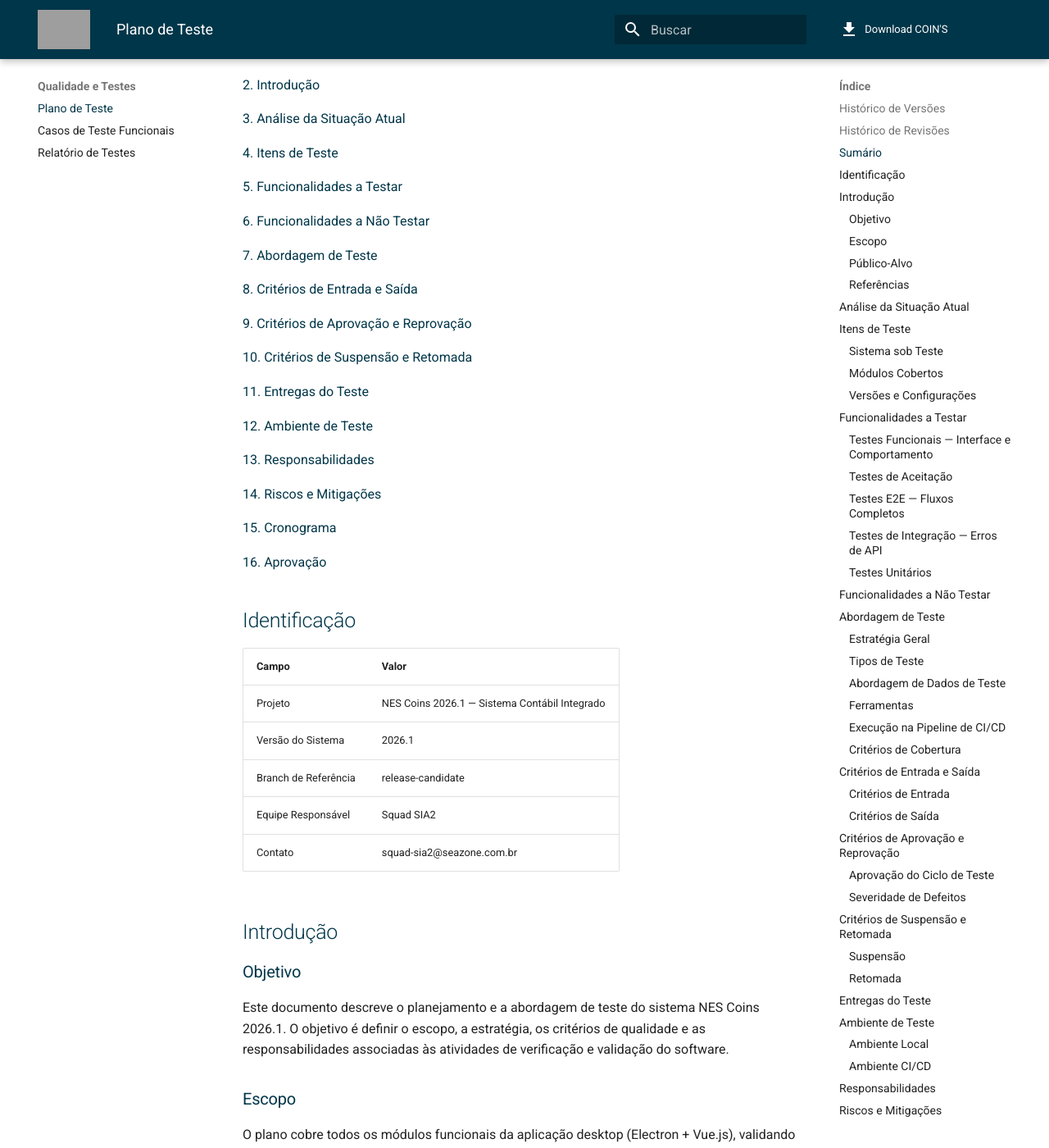
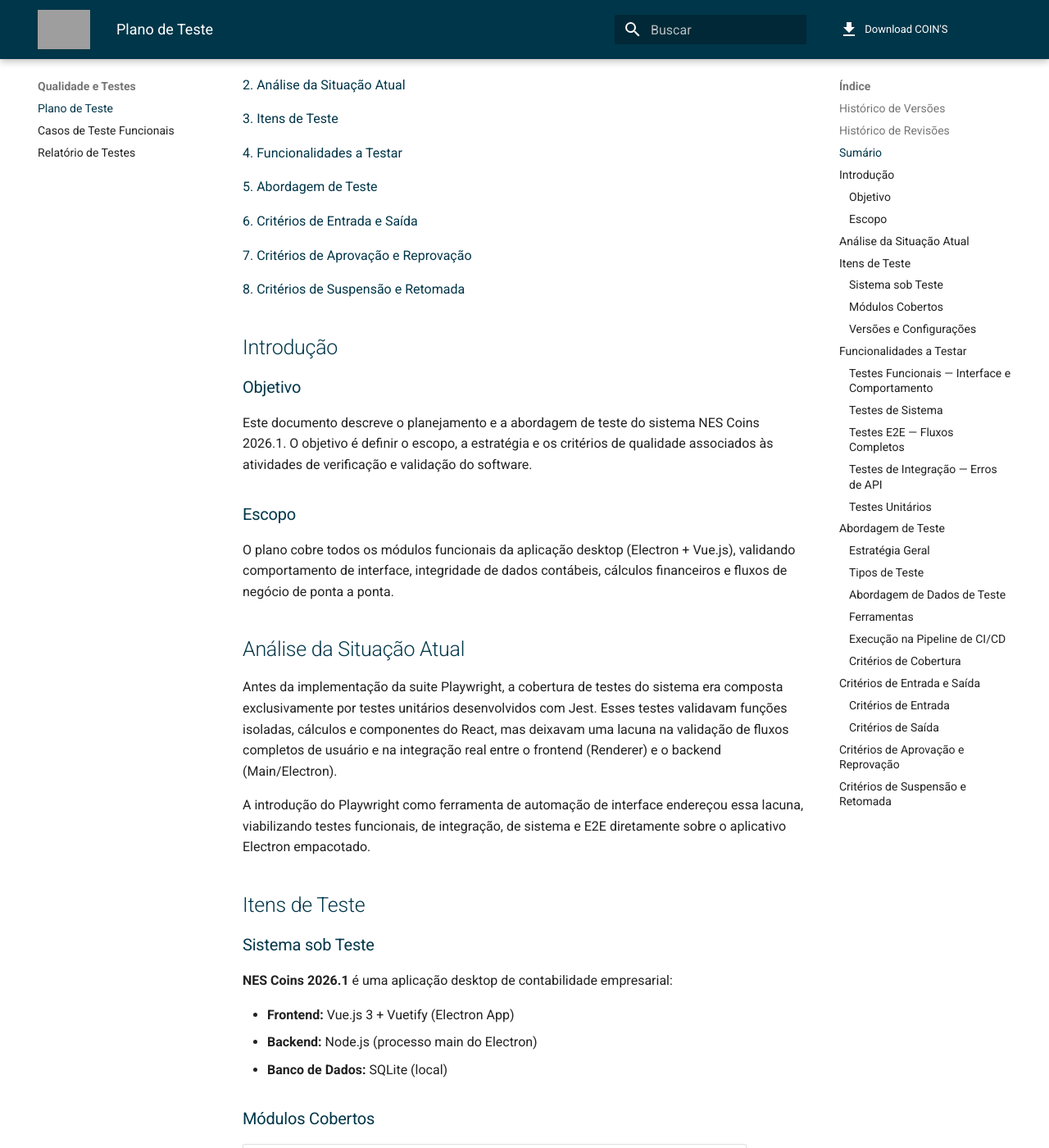
Before and after one commit to NES-Contabilidade-Integrada/doc-coins2026.1, an MkDocs documentation site: the page built from docs/qualidade-testes/plano-de-teste.md, in a window 1280 px wide and 1400 px high, scrolled down 829 px. Shown: the whole window at 82% size. Built offline with MkDocs 1.6.1 and Material for MkDocs 9.7.7, drawn with Linux system fonts in a browser that asks for light colours; comment, search, counter and statistics services are not loaded; some of the changed text lies outside the part shown; grey boxes are pictures that could not be loaded.

Commit message:
docs(plano-de-teste): simplifica estrutura — remove seções não aplicáveis e renomeia aceitação para sistema
Co-Authored-By: Claude Sonnet 4.6 <noreply@anthropic.com>

```diff
--- a/docs/qualidade-testes/plano-de-teste.md
+++ b/docs/qualidade-testes/plano-de-teste.md
@@ -18,76 +18,37 @@
 
 ## Sumário
 
-[1. Identificação](#identificação)
+[1. Introdução](#introdução)
 
-[2. Introdução](#introdução)
+[2. Análise da Situação Atual](#análise-da-situação-atual)
 
-[3. Análise da Situação Atual](#análise-da-situação-atual)
+[3. Itens de Teste](#itens-de-teste)
 
-[4. Itens de Teste](#itens-de-teste)
+[4. Funcionalidades a Testar](#funcionalidades-a-testar)
 
-[5. Funcionalidades a Testar](#funcionalidades-a-testar)
+[5. Abordagem de Teste](#abordagem-de-teste)
 
-[6. Funcionalidades a Não Testar](#funcionalidades-a-não-testar)
+[6. Critérios de Entrada e Saída](#critérios-de-entrada-e-saída)
 
-[7. Abordagem de Teste](#abordagem-de-teste)
+[7. Critérios de Aprovação e Reprovação](#critérios-de-aprovação-e-reprovação)
 
-[8. Critérios de Entrada e Saída](#critérios-de-entrada-e-saída)
-
-[9. Critérios de Aprovação e Reprovação](#critérios-de-aprovação-e-reprovação)
-
-[10. Critérios de Suspensão e Retomada](#critérios-de-suspensão-e-retomada)
-
-[11. Entregas do Teste](#entregas-do-teste)
-
-[12. Ambiente de Teste](#ambiente-de-teste)
-
-[13. Responsabilidades](#responsabilidades)
-
-[14. Riscos e Mitigações](#riscos-e-mitigações)
-
-[15. Cronograma](#cronograma)
-
-[16. Aprovação](#aprovação)
-
-## Identificação {#identificação}
-
-| Campo | Valor |
-| :--- | :--- |
-| Projeto | NES Coins 2026.1 — Sistema Contábil Integrado |
-| Versão do Sistema | 2026.1 |
-| Branch de Referência | release-candidate |
-| Equipe Responsável | Squad SIA2 |
-| Contato | squad-sia2@seazone.com.br |
+[8. Critérios de Suspensão e Retomada](#critérios-de-suspensão-e-retomada)
 
 ## Introdução {#introdução}
 
 ### Objetivo
 
-Este documento descreve o planejamento e a abordagem de teste do sistema NES Coins 2026.1. O objetivo é definir o escopo, a estratégia, os critérios de qualidade e as responsabilidades associadas às atividades de verificação e validação do software.
+Este documento descreve o planejamento e a abordagem de teste do sistema NES Coins 2026.1. O objetivo é definir o escopo, a estratégia e os critérios de qualidade associados às atividades de verificação e validação do software.
 
 ### Escopo
 
 O plano cobre todos os módulos funcionais da aplicação desktop (Electron + Vue.js), validando comportamento de interface, integridade de dados contábeis, cálculos financeiros e fluxos de negócio de ponta a ponta.
 
-### Público-Alvo
-
-- Equipe de desenvolvimento (Squad SIA2)
-- QA e revisores de qualidade
-- Stakeholders do produto
-
-### Referências
-
-- IEEE 829: Standard for Software Test Documentation
-- Playwright Testing Library Documentation
-- Jest Testing Framework Documentation
-- Código-fonte: `my-app/playwright/specs/` e `my-app/main/tests/`
-
 ## Análise da Situação Atual {#análise-da-situação-atual}
 
 Antes da implementação da suite Playwright, a cobertura de testes do sistema era composta exclusivamente por testes unitários desenvolvidos com Jest. Esses testes validavam funções isoladas, cálculos e componentes do React, mas deixavam uma lacuna na validação de fluxos completos de usuário e na integração real entre o frontend (Renderer) e o backend (Main/Electron).
 
-A introdução do Playwright como ferramenta de automação de interface endereçou essa lacuna, viabilizando testes funcionais, de integração, de aceitação e E2E diretamente sobre o aplicativo Electron empacotado.
+A introdução do Playwright como ferramenta de automação de interface endereçou essa lacuna, viabilizando testes funcionais, de integração, de sistema e E2E diretamente sobre o aplicativo Electron empacotado.
 
 ## Itens de Teste {#itens-de-teste}
 
@@ -141,7 +102,7 @@ Verificam comportamento visual, navegação, filtros e exibição de dados em ca
 | Menu | 1 | 2 |
 | **Total Funcional** | **22** | **126** |
 
-### Testes de Aceitação
+### Testes de Sistema
 
 Validam regras de negócio críticas e integridade de dados contábeis.
 
@@ -149,7 +110,7 @@ Validam regras de negócio críticas e integridade de dados contábeis.
 | :--- | :---: | :---: |
 | Plano de Contas — Integridade | 1 | 2 |
 | Diário Geral — Validações | 1 | 11 |
-| **Total Aceitação** | **2** | **13** |
+| **Total Sistema** | **2** | **13** |
 
 ### Testes E2E — Fluxos Completos
 
@@ -192,18 +153,6 @@ Cobrem lógica de negócio, serviços e controllers do processo main.
 | Helpers / Utilitários | 3 | 36 |
 | **Total Unitários** | **23** | **300** |
 
-## Funcionalidades a Não Testar {#funcionalidades-a-não-testar}
-
-| Funcionalidade | Justificativa |
-| :--- | :--- |
-| Autenticação / Login | Módulo não implementado na versão atual |
-| Múltiplas empresas simultâneas | Fora do escopo desta versão |
-| Integração com sistemas externos | Não previsto para 2026.1 |
-| Testes de carga / performance | Sistema desktop mono-usuário |
-| Testes de rede e latência | Executável opera majoritariamente offline; chamadas locais tornam testes de latência de rede irrelevantes |
-| Testes de segurança (pentest) | Cobertos por processo separado |
-| Backup e restauração de banco | Fora do escopo desta iteração |
-
 ## Abordagem de Teste {#abordagem-de-teste}
 
 ### Estratégia Geral
@@ -221,7 +170,7 @@ A estratégia adota a pirâmide de testes:
 | Unitário | Jest + TypeScript | Serviços, Controllers, Helpers |
 | Funcional | Playwright + Electron | Interface, filtros, cálculos, exibição |
 | Integração | Playwright + Electron | Comportamento UI com erros de API |
-| Aceitação | Playwright + Electron | Regras de negócio contábeis |
+| Sistema | Playwright + Electron | Regras de negócio contábeis |
 | E2E | Playwright + Electron | Fluxos de trabalho completos |
 
 ### Abordagem de Dados de Teste
@@ -304,117 +253,13 @@ Na estratégia seletiva, alterações em `playwright/pages/`, `playwright/utils/
 
 ### Critérios de Saída
 
-- Todos os casos de teste executados.
-- Taxa de aprovação ≥ 95% nos testes funcionais.
-- 100% de aprovação nos testes de aceitação e E2E.
-- Nenhum defeito bloqueante (severity 1) em aberto.
+- 100% dos testes Jest e Playwright devem passar.
 - Relatório de testes gerado e revisado.
 
 ## Critérios de Aprovação e Reprovação {#critérios-de-aprovação-e-reprovação}
 
-### Aprovação do Ciclo de Teste
-
-| Critério | Threshold |
-| :--- | :---: |
-| Taxa de aprovação — Unitários | ≥ 98% |
-| Taxa de aprovação — Funcional | ≥ 95% |
-| Taxa de aprovação — Integração | ≥ 95% |
-| Taxa de aprovação — Aceitação | 100% |
-| Taxa de aprovação — E2E | 100% |
-| Defeitos Severity 1 abertos | 0 |
-| Defeitos Severity 2 abertos | ≤ 2 (com mitigação documentada) |
-
-### Severidade de Defeitos
-
-| Severity | Descrição | Exemplos |
-| :---: | :--- | :--- |
-| S1 — Bloqueante | Impede operação central do sistema | Lançamento não salva, DRE não exibe |
-| S2 — Crítico | Comportamento incorreto em função principal | Cálculo errado, filtro não funciona |
-| S3 — Moderado | Funcionalidade degradada, workaround possível | Layout quebrado, tooltip ausente |
-| S4 — Menor | Problema cosmético sem impacto funcional | Espaçamento, texto truncado |
+O ciclo de testes é aprovado quando **100% dos testes Jest e Playwright passam** — sem exceção. Qualquer falha em testes unitários (Jest) ou de interface (Playwright) bloqueia a aprovação do ciclo.
 
 ## Critérios de Suspensão e Retomada {#critérios-de-suspensão-e-retomada}
 
-### Suspensão
-
-Os testes serão suspensos quando:
-
-- Mais de 20% dos casos bloquearem por defeito único de infraestrutura.
-- A aplicação não inicializar corretamente no ambiente de teste.
-- O banco de dados estiver corrompido ou inacessível.
-
-### Retomada
-
-Os testes serão retomados quando:
-
-- O defeito bloqueante for corrigido e validado.
-- O ambiente de teste for restabelecido.
-- A suite de smoke test (E2E) passar integralmente.
-
-## Entregas do Teste {#entregas-do-teste}
-
-| Entrega | Descrição |
-| :--- | :--- |
-| Plano de Teste | Este documento |
-| Casos de Teste Funcionais | `casos-de-teste-funcionais.md` |
-| Relatório de Testes | `relatorio-de-testes.md` |
-| Evidências de Execução | Screenshots / vídeos Playwright (`.playwright-results/`) |
-| Relatório de Cobertura Jest | `coverage/` |
-
-## Ambiente de Teste {#ambiente-de-teste}
-
-### Ambiente Local
-
-| Componente | Especificação |
-| :--- | :--- |
-| SO | Linux (Ubuntu 22.04+) / Windows 11 / macOS 13+ |
-| Runtime | Node.js 20+ |
-| Banco de Dados | SQLite — arquivo local gerado automaticamente |
-| Playwright workers | 1 (serial — Electron não suporta paralelo nativo) |
-
-### Ambiente CI/CD
-
-| Componente | Especificação |
-| :--- | :--- |
-| Plataforma | GitHub Actions |
-| Runner | ubuntu-latest |
-| Artefatos | `.playwright-results/`, `coverage/` |
-| Trigger | Pull Request → `release-candidate`, `main` |
-
-## Responsabilidades {#responsabilidades}
-
-| Papel | Responsabilidade |
-| :--- | :--- |
-| Desenvolvedor | Escrever testes unitários; corrigir defeitos encontrados |
-| QA / Squad SIA2 | Manter testes Playwright; documentar casos; executar ciclos de teste |
-| Tech Lead | Revisar plano e relatório; aprovar critérios de qualidade |
-| CI/CD | Executar suites automaticamente em cada PR |
-
-## Riscos e Mitigações {#riscos-e-mitigações}
-
-| Risco | Probabilidade | Impacto | Mitigação |
-| :--- | :---: | :---: | :--- |
-| Flakiness em testes Playwright (timeouts) | Média | Médio | Revisão de timeouts e locators; retry configurado |
-| Dados de seed inconsistentes | Baixa | Alto | Fixtures versionadas no repositório |
-| Regressão em módulo não coberto | Baixa | Alto | Ampliar cobertura funcional progressivamente |
-| Demora no setup E2E (beforeAll pesado) | Alta | Baixo | Paralelismo controlado; teardown garantido |
-
-## Cronograma {#cronograma}
-
-| Atividade | Status |
-| :--- | :--- |
-| Implementação de testes unitários | Concluído |
-| Implementação de testes funcionais Playwright | Concluído |
-| Implementação de testes de aceitação | Concluído |
-| Implementação de testes E2E | Concluído |
-| Implementação de testes de integração | Concluído |
-| Execução do ciclo de testes — release-candidate | Em andamento |
-| Geração do relatório final | Em andamento |
-
-## Aprovação {#aprovação}
-
-| Papel | Data | Assinatura |
-| :--- | :---: | :--- |
-| QA Responsável (Squad SIA2) | 09/06/2026 | |
-| Tech Lead | | |
-| Product Owner | | |
+Em caso de defeito de infraestrutura — onde os testes passam localmente mas reprovam nas GitHub Actions — é possível mergear a PR, desde que haja o veredito explícito do QA autorizando o merge nessas condições.
```
